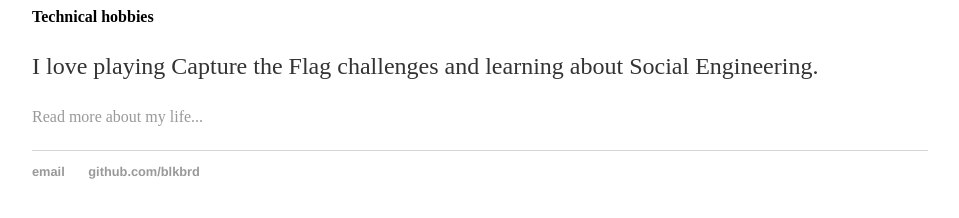
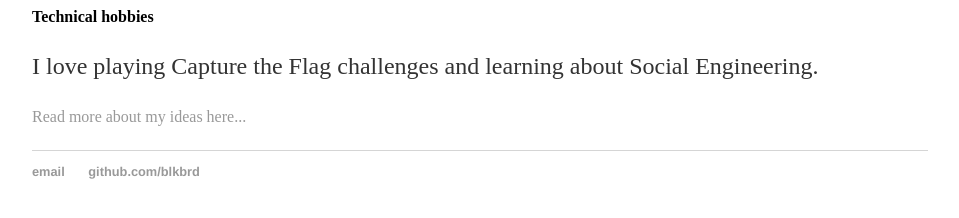
Before and after one commit to blkbrd/blkbrd.github.io, a Jekyll site: the page built from index.html, in a window 1280 px wide. Shown: the part 429-647 px from the top of the page, without its empty margins (160-1119 px from the left). Built offline with Jekyll 4.4.1, drawn with Linux system fonts in a browser that asks for light colours; Markdown is read by kramdown in place of the engine named in the settings.

Commit message:
Update index.html

```diff
--- a/index.html
+++ b/index.html
@@ -9,5 +9,5 @@ title: Lillian Warner, Computer Network Defender
 		<p>I find innovative ways to test applications and architecture for readiness. I hunt for APTs. I report and present my team's findings </p>
 	<h4>Technical hobbies</h4>
                 <p> I love playing Capture the Flag challenges and learning about Social Engineering. </p>
-		<a href="/about">Read more about my life...</a></p>
+		<a href="/Projects">Read more about my ideas here...</a></p>
 </div><!-- /.blurb -->
```
